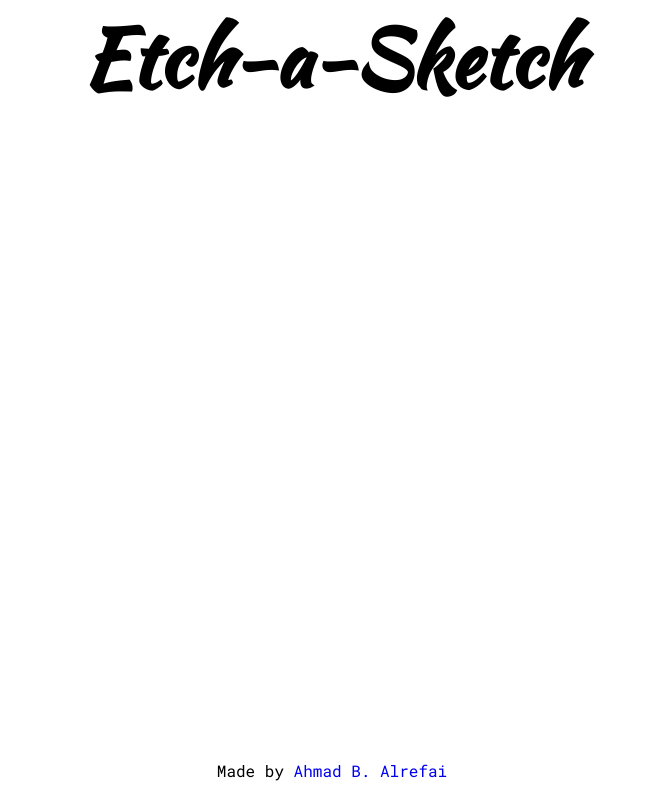
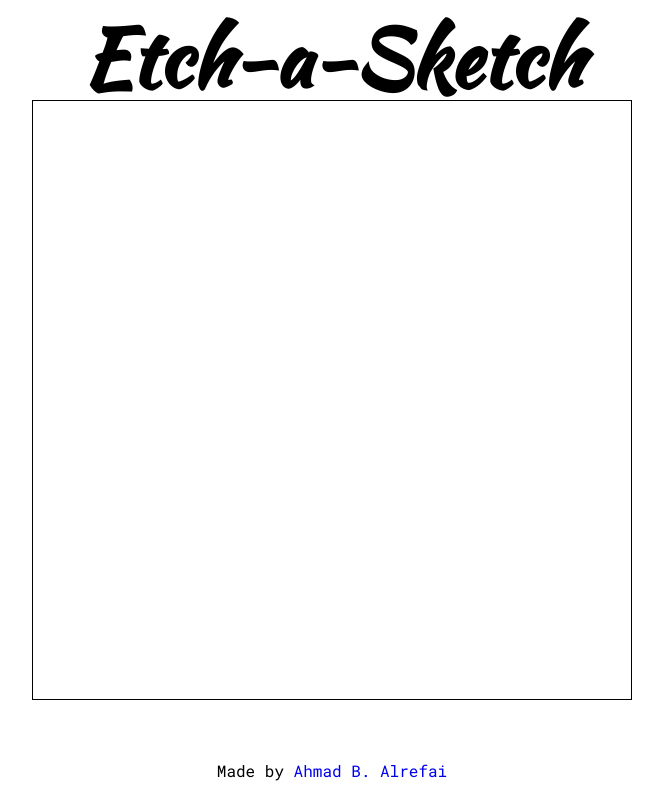
Before and after one commit to rifaibassel/etch-a-sketch, a plain HTML site: page index.html in a window 1280 px wide. Shown: the whole page, without its empty margins (308-971 px from the left). Drawn offline with Linux system fonts and the light colour scheme.

Commit message:
Add styles to the drawing board

```diff
--- a/style.css
+++ b/style.css
@@ -13,7 +13,7 @@
 
 body {
   display: grid;
-  grid-template-rows: 20% 75% 5%;
+  grid-template-rows: 5% 90% 5%;
   font-family: 'Roboto Mono', monospace;
 }
 
@@ -38,3 +38,15 @@
 footer a:hover {
   text-decoration: underline;
 }
+
+main {
+  display: flex;
+  justify-content: center;
+  align-items: center;
+}
+
+main #drawing-board {
+  border: 1pt solid black;
+  width: 600px;
+  height: 600px;
+}
```
